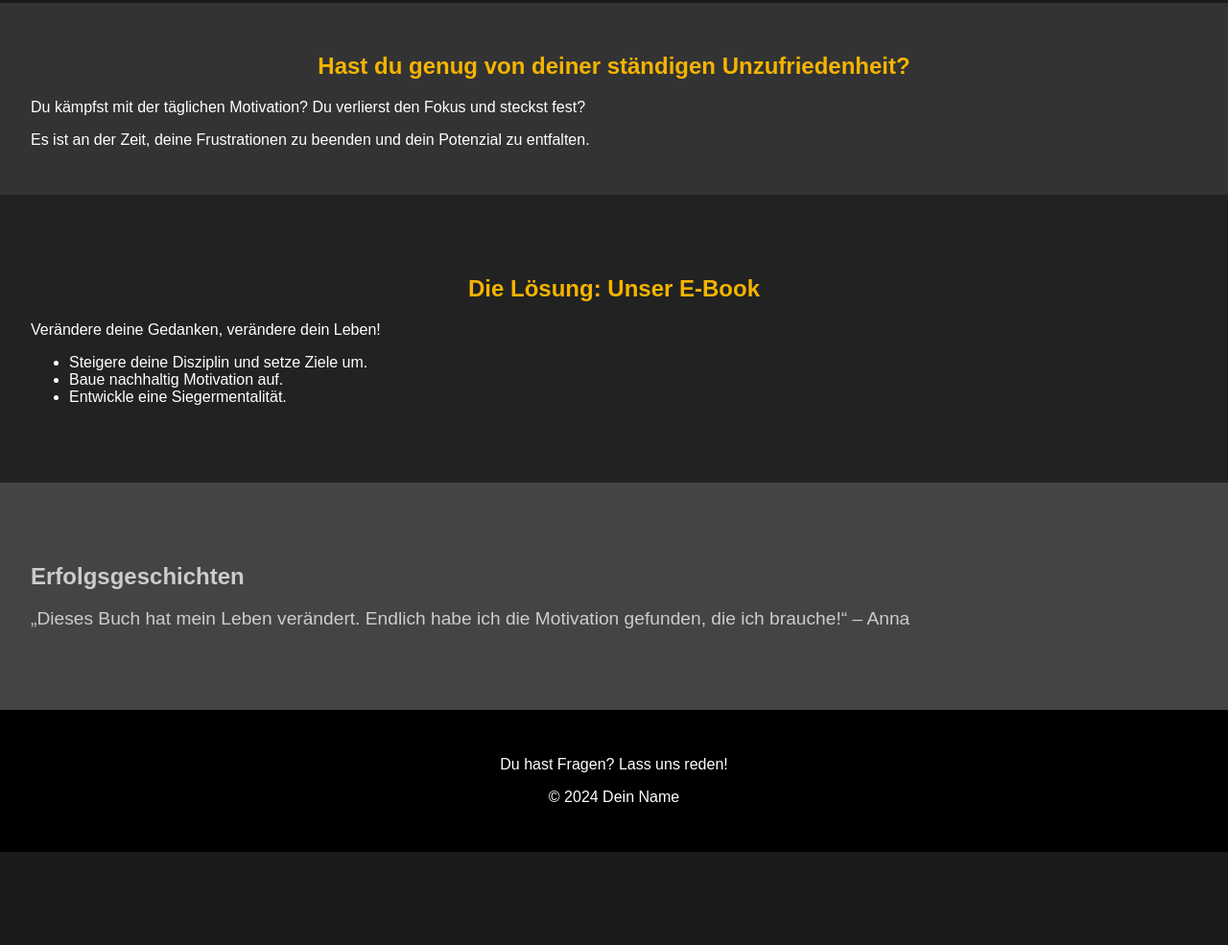
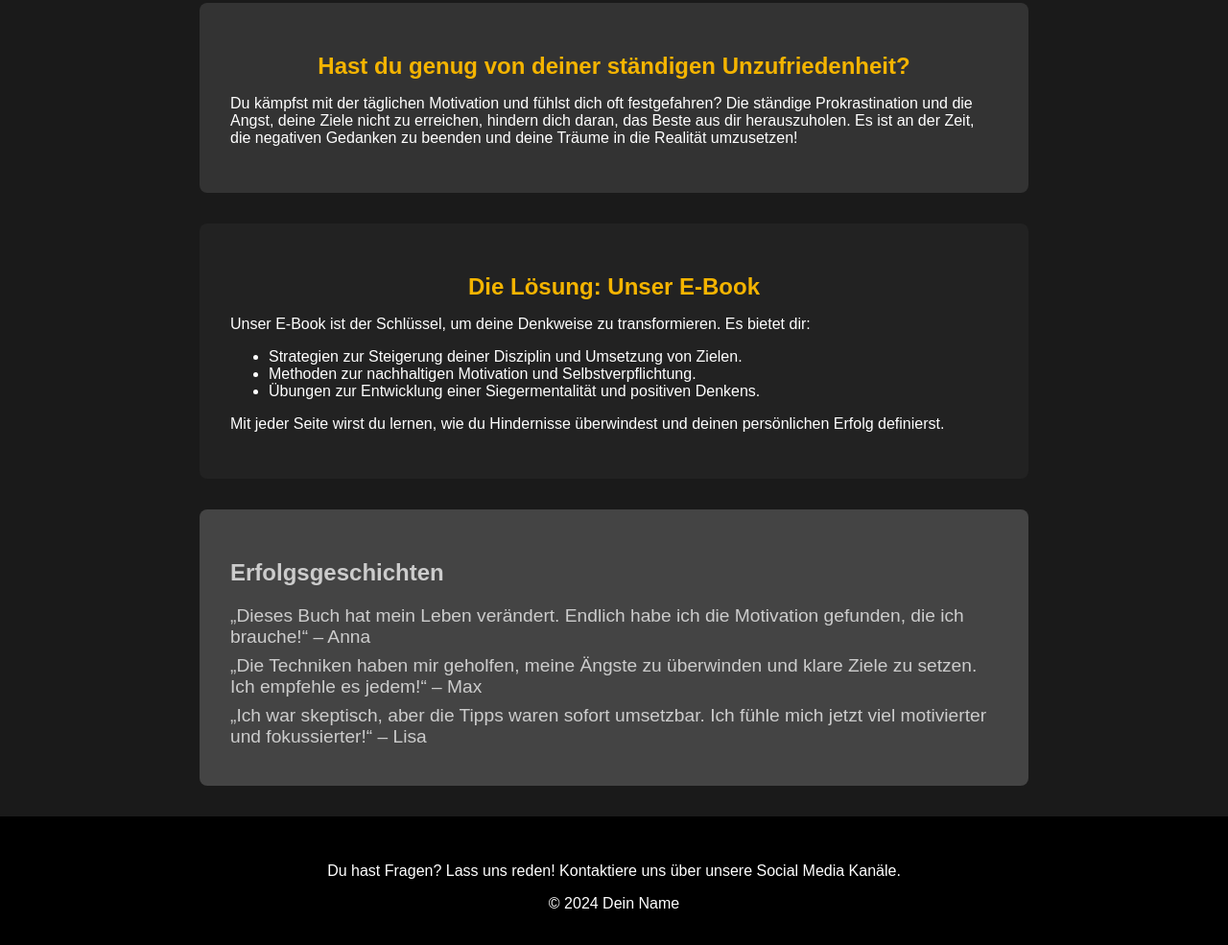
Before and after one commit to Aliyou01/motivations-ebook-website, a plain HTML site: page index.html in a window 1280 px wide. Shown: the part 797-1782 px from the top of the page at 96% size. Before the commit the page ends 1685 px from the top, so only its background shows below. Drawn offline with Linux system fonts and the light colour scheme.

Commit message:
Update index.html

```diff
--- a/index.html
+++ b/index.html
@@ -1,5 +1,6 @@
 <!DOCTYPE html>
 <html lang="de">
+
 <head>
     <meta charset="UTF-8">
     <meta name="viewport" content="width=device-width, initial-scale=1.0">
@@ -12,6 +13,7 @@
             margin: 0;
             padding: 0;
         }
+
         header {
             background: url('hero-image.jpg') no-repeat center center;
             background-size: cover;
@@ -21,15 +23,22 @@
             justify-content: center;
             align-items: center;
             text-align: center;
+            padding: 0 20px;
         }
+
         header h1 {
             font-size: 3rem;
             margin: 0;
             color: #f4b400;
+            text-shadow: 2px 2px 4px rgba(0, 0, 0, 0.7);
         }
+
         header p {
             font-size: 1.5rem;
+            margin-top: 1rem;
+            max-width: 600px;
         }
+
         .cta {
             background-color: #f4b400;
             color: #1a1a1a;
@@ -39,68 +48,97 @@
             font-weight: bold;
             text-decoration: none;
             border-radius: 5px;
+            transition: background-color 0.3s;
         }
+
+        .cta:hover {
+            background-color: #e0a300;
+        }
+
         section {
             padding: 4rem 2rem;
+            max-width: 800px;
+            margin: auto;
         }
+
         .pain-point {
             background-color: #333;
             padding: 2rem;
+            border-radius: 8px;
+            margin-bottom: 2rem;
         }
-        .pain-point h2, .solution h2 {
+
+        .pain-point h2,
+        .solution h2 {
             text-align: center;
             color: #f4b400;
+            margin-bottom: 1rem;
         }
+
         .solution {
             background-color: #222;
+            border-radius: 8px;
+            padding: 2rem;
+            margin-bottom: 2rem;
         }
+
         .testimonials {
             background-color: #444;
             color: #ccc;
+            border-radius: 8px;
+            padding: 2rem;
         }
+
         .testimonials p {
             font-size: 1.2rem;
+            margin: 0.5rem 0;
         }
+
         footer {
             background-color: #000;
             text-align: center;
             padding: 2rem;
+            margin-top: 2rem;
         }
     </style>
 </head>
+
 <body>
 
     <header>
         <h1>Befreie dein wahres Potenzial</h1>
-    <p>Motivationsprobleme? Unser E-Book wird deinen Mindset auf das nächste Level bringen.</p>
+        <p>Motivationsprobleme? Unser E-Book wird deinen Mindset auf das nächste Level bringen und dir helfen, die Kontrolle über dein Leben zurückzugewinnen!</p>
         <a href="#buy" class="cta">Jetzt E-Book holen!</a>
     </header>
 
     <section class="pain-point">
         <h2>Hast du genug von deiner ständigen Unzufriedenheit?</h2>
-    <p>Du kämpfst mit der täglichen Motivation? Du verlierst den Fokus und steckst fest?</p>
-    <p>Es ist an der Zeit, deine Frustrationen zu beenden und dein Potenzial zu entfalten.</p>
+        <p>Du kämpfst mit der täglichen Motivation und fühlst dich oft festgefahren? Die ständige Prokrastination und die Angst, deine Ziele nicht zu erreichen, hindern dich daran, das Beste aus dir herauszuholen. Es ist an der Zeit, die negativen Gedanken zu beenden und deine Träume in die Realität umzusetzen!</p>
     </section>
 
     <section class="solution">
         <h2>Die Lösung: Unser E-Book</h2>
-    <p>Verändere deine Gedanken, verändere dein Leben!</p>
+        <p>Unser E-Book ist der Schlüssel, um deine Denkweise zu transformieren. Es bietet dir:</p>
         <ul>
-        <li>Steigere deine Disziplin und setze Ziele um.</li>
-        <li>Baue nachhaltig Motivation auf.</li>
-        <li>Entwickle eine Siegermentalität.</li>
+            <li>Strategien zur Steigerung deiner Disziplin und Umsetzung von Zielen.</li>
+            <li>Methoden zur nachhaltigen Motivation und Selbstverpflichtung.</li>
+            <li>Übungen zur Entwicklung einer Siegermentalität und positiven Denkens.</li>
         </ul>
+        <p>Mit jeder Seite wirst du lernen, wie du Hindernisse überwindest und deinen persönlichen Erfolg definierst.</p>
     </section>
 
     <section class="testimonials">
         <h2>Erfolgsgeschichten</h2>
         <p>„Dieses Buch hat mein Leben verändert. Endlich habe ich die Motivation gefunden, die ich brauche!“ – Anna</p>
+        <p>„Die Techniken haben mir geholfen, meine Ängste zu überwinden und klare Ziele zu setzen. Ich empfehle es jedem!“ – Max</p>
+        <p>„Ich war skeptisch, aber die Tipps waren sofort umsetzbar. Ich fühle mich jetzt viel motivierter und fokussierter!“ – Lisa</p>
     </section>
 
     <footer>
-    <p>Du hast Fragen? Lass uns reden!</p>
+        <p>Du hast Fragen? Lass uns reden! Kontaktiere uns über unsere Social Media Kanäle.</p>
         <p>&copy; 2024 Dein Name</p>
     </footer>
 
 </body>
+
 </html>
```
Lines whose indentation alone changed are shown as unchanged.
